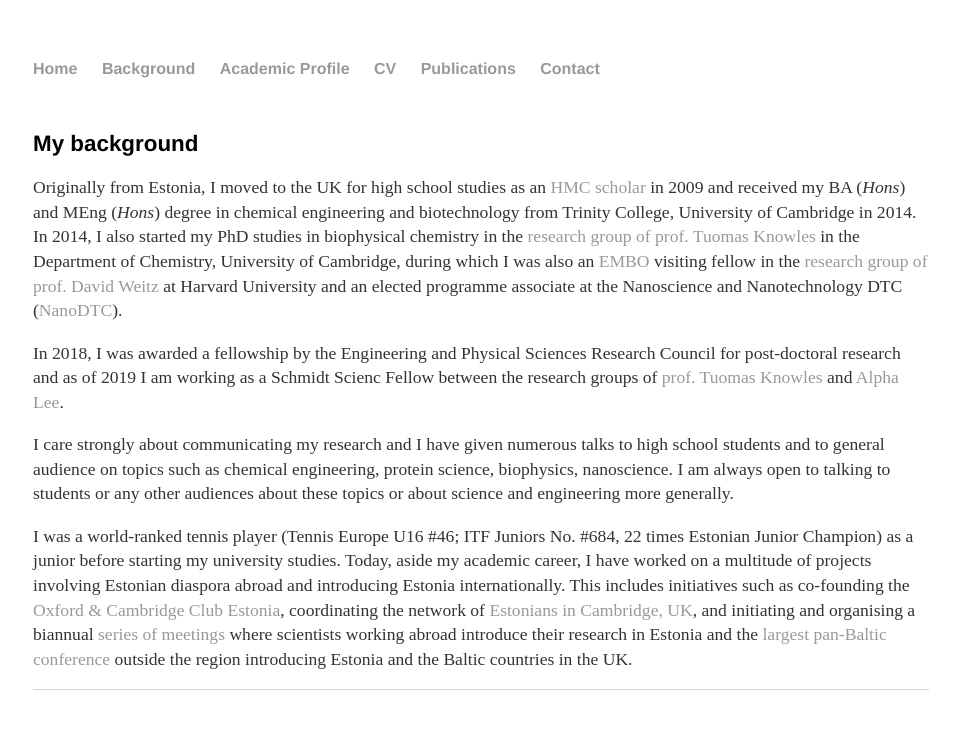
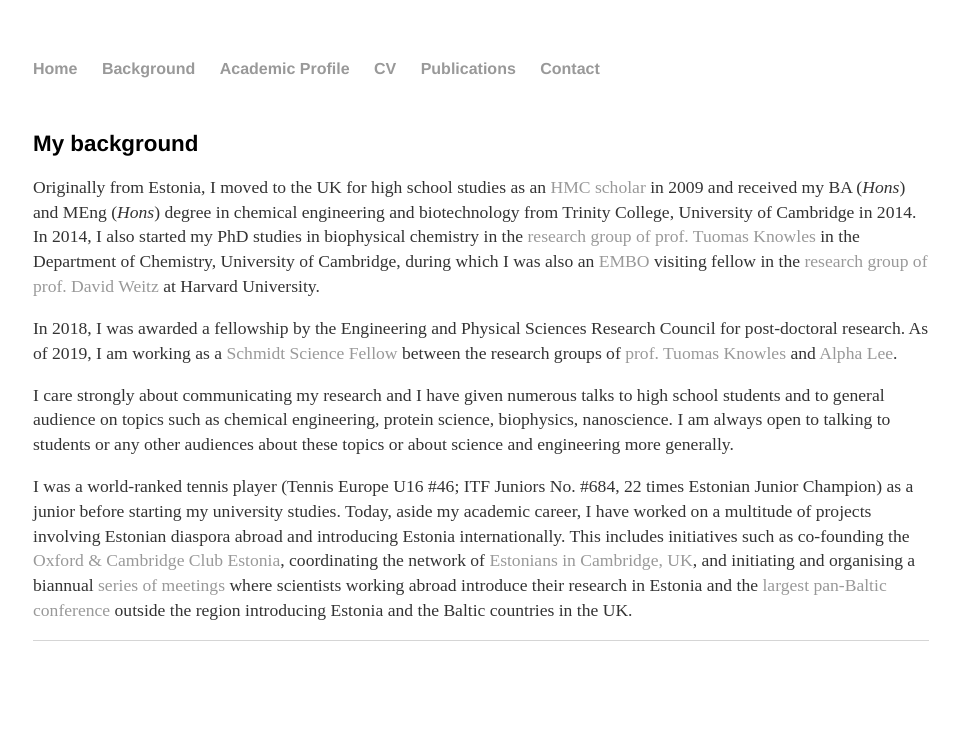
Before and after one commit to kadiliissaar/kadiliissaar.github.io, a Jekyll site: the page built from background/index.html, in a window 1280 px wide. Shown: the top 729 px of the page, without its empty margins (159-1118 px from the left). Built offline with Jekyll 4.4.1, drawn with Linux system fonts in a browser that asks for light colours.

Commit message:
Update index.html

```diff
--- a/background/index.html
+++ b/background/index.html
@@ -15,12 +15,12 @@
 <a href="http://embo.org/">EMBO</a>
 visiting fellow in the
 <a href="https://weitzlab.seas.harvard.edu/">research group of prof. David Weitz</a>
-at Harvard University and an elected programme associate at the Nanoscience and Nanotechnology DTC
-(<a href="https://www.nanodtc.cam.ac.uk/">NanoDTC</a>).
+at Harvard University.
 
 	<p>  In 2018, I was awarded a fellowship by the Engineering and Physical Sciences Research Council for post-doctoral
-research and as of 2019 I am working as a Schmidt Scienc Fellow between the research groups of
+research. As of 2019, I am working as a <a href="https://schmidtsciencefellows.org/">Schmidt Science Fellow</a> between the research groups of
 <a href="https://www-knowles.ch.cam.ac.uk/">prof. Tuomas Knowles</a> and <a href="https://www.alpha-lee.com/"> Alpha Lee</a>.
+
 
 	<p>I care strongly about communicating my research and I have given numerous talks to high school
 students and to general audience on topics such as chemical engineering, protein science, biophysics,
```
